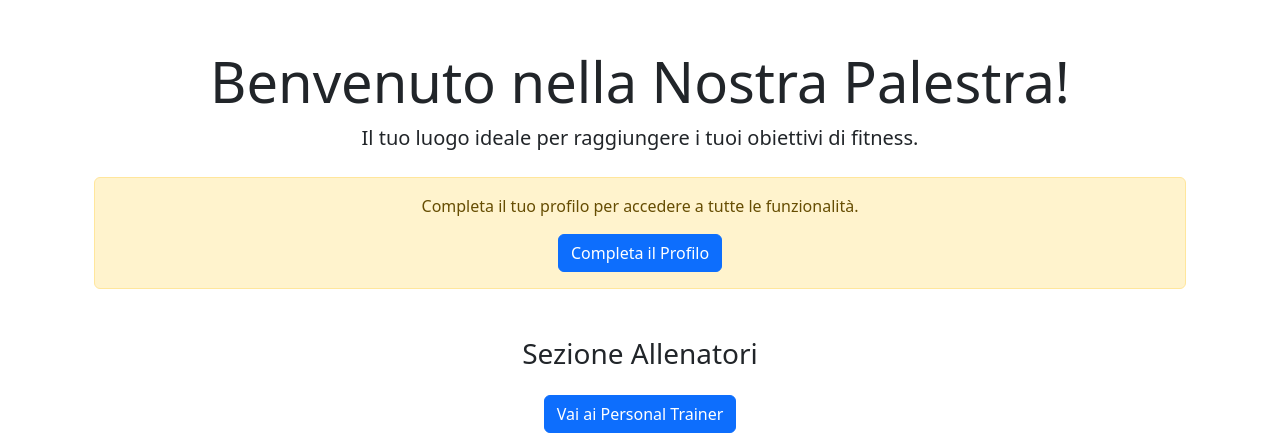
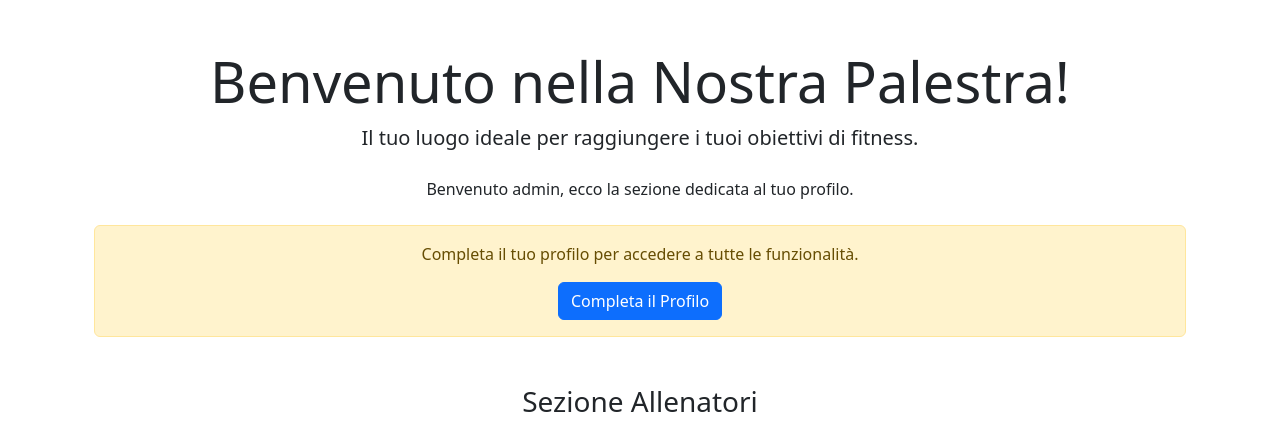
Before and after one commit to Gixter02/Progetto_TechWeb, a Django app: page /accounts/ in a window 1280 px wide. Shown: the part 56-497 px from the top of the page. Run offline with Django 5.2, Linux system fonts and the light colour scheme; a user stored in the database is signed in; data comes from the database, SQL or seed files in the repository; both versions use the stored data as it was after the commit.

Commit message:
Modifica accounts/home_page

```diff
--- a/accounts/templates/accounts/home_page.html
+++ b/accounts/templates/accounts/home_page.html
@@ -56,7 +56,9 @@
 
         <!-- Se l'utente è già autenticato -->
         {% if user.is_authenticated and not "ok" in request.GET.login%}
-
+            <div class="text-center mt-4">
+                <p>Benvenuto {{ user.username }}, ecco la sezione dedicata al tuo profilo.</p>
+            </div>
         {% if not user.registratoutente %}
             <div class="alert alert-warning text-center mt-4">
                 <p>Completa il tuo profilo per accedere a tutte le funzionalità.</p>
```
Also changed, not shown: db.sqlite3.
